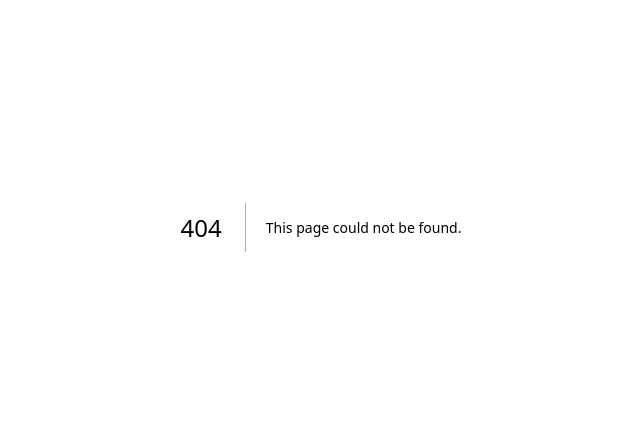
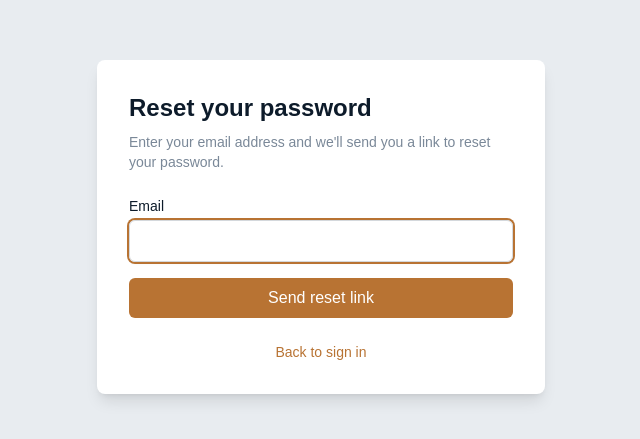
Before and after one commit to zunacoffee/coffee-repair-site, a Next.js app: page /forgot-password in a window 1280 px wide. Before the commit this address had no page. Shown: the part 173-612 px from the top of the page, without its empty margins (319-959 px from the left). Built offline with nearby package versions, Linux system fonts and the light colour scheme; no server answers.

Commit message:
add password reset flow

```diff
--- /dev/null
+++ b/app/forgot-password/page.tsx
@@ -0,0 +1,75 @@
+"use client"
+
+import { useState } from 'react'
+import { supabase } from '../supabase'
+
+export default function ForgotPasswordPage() {
+  const [email, setEmail] = useState('')
+  const [loading, setLoading] = useState(false)
+  const [sent, setSent] = useState(false)
+  const [error, setError] = useState<string | null>(null)
+
+  const handleSubmit = async (e: React.FormEvent) => {
+    e.preventDefault()
+    setLoading(true)
+    setError(null)
+
+    const { error } = await supabase.auth.resetPasswordForEmail(email, {
+      redirectTo: `${window.location.origin}/reset-password`,
+    })
+
+    setLoading(false)
+
+    if (error) {
+      setError(error.message)
+      return
+    }
+
+    setSent(true)
+  }
+
+  return (
+    <div className="min-h-screen flex items-center justify-center bg-cafe-silver px-4">
+      <div className="max-w-md w-full bg-white p-8 rounded-lg shadow-lg">
+        <h1 className="text-2xl font-semibold mb-2 text-cafe-navy">Reset your password</h1>
+        <p className="text-sm text-cafe-steel mb-6">
+          Enter your email address and we'll send you a link to reset your password.
+        </p>
+
+        {sent ? (
+          <div className="rounded-md bg-green-50 px-4 py-4 text-sm text-green-700">
+            Check your email for a password reset link. You can close this page.
+          </div>
+        ) : (
+          <form onSubmit={handleSubmit} className="space-y-4">
+            <div>
+              <label className="block text-sm font-medium text-cafe-navy">Email</label>
+              <input
+                type="email"
+                value={email}
+                onChange={(e) => setEmail(e.target.value)}
+                required
+                autoFocus
+                className="mt-1 block w-full px-3 py-2 border border-[#D4D8DC] rounded-md shadow-sm focus:outline-none focus:ring-2 focus:ring-cafe-bronze"
+              />
+            </div>
+
+            {error && <p className="text-sm text-red-600">{error}</p>}
+
+            <button
+              type="submit"
+              disabled={loading}
+              className="w-full py-2 px-4 bg-cafe-bronze text-white rounded-md hover:bg-[#a0632b] disabled:opacity-50"
+            >
+              {loading ? 'Sending...' : 'Send reset link'}
+            </button>
+          </form>
+        )}
+
+        <p className="mt-6 text-center text-sm text-cafe-steel">
+          <a href="/login" className="text-cafe-bronze font-medium">Back to sign in</a>
+        </p>
+      </div>
+    </div>
+  )
+}
--- a/app/login/page.tsx
+++ b/app/login/page.tsx
@@ -50,7 +50,10 @@ export default function LoginPage() {
           </div>
 
           <div>
-            <label className="block text-sm font-medium text-cafe-navy">Password</label>
+            <div className="flex items-center justify-between">
+              <label className="block text-sm font-medium text-cafe-navy">Password</label>
+              <a href="/forgot-password" className="text-xs text-cafe-bronze hover:underline">Forgot password?</a>
+            </div>
             <input
               type="password"
               value={password}
--- /dev/null
+++ b/app/reset-password/page.tsx
@@ -0,0 +1,144 @@
+"use client"
+
+import { useEffect, useState } from 'react'
+import { useRouter } from 'next/navigation'
+import { supabase } from '../supabase'
+
+export default function ResetPasswordPage() {
+  const router = useRouter()
+  const [password, setPassword] = useState('')
+  const [confirm, setConfirm] = useState('')
+  const [loading, setLoading] = useState(false)
+  const [error, setError] = useState<string | null>(null)
+  const [message, setMessage] = useState<string | null>(null)
+  const [sessionReady, setSessionReady] = useState(false)
+  const [linkInvalid, setLinkInvalid] = useState(false)
+
+  useEffect(() => {
+    const timeout = setTimeout(() => {
+      setLinkInvalid(true)
+    }, 5000)
+
+    const {
+      data: { subscription },
+    } = supabase.auth.onAuthStateChange((event) => {
+      if (event === 'PASSWORD_RECOVERY') {
+        clearTimeout(timeout)
+        setSessionReady(true)
+      }
+    })
+
+    return () => {
+      clearTimeout(timeout)
+      subscription.unsubscribe()
+    }
+  }, [])
+
+  const handleSubmit = async (e: React.FormEvent) => {
+    e.preventDefault()
+    setError(null)
+
+    if (password !== confirm) {
+      setError('Passwords do not match.')
+      return
+    }
+
+    if (password.length < 6) {
+      setError('Password must be at least 6 characters.')
+      return
+    }
+
+    setLoading(true)
+
+    const { error } = await supabase.auth.updateUser({ password })
+
+    setLoading(false)
+
+    if (error) {
+      setError(error.message)
+      return
+    }
+
+    setMessage('Password updated. Redirecting to sign in...')
+    setTimeout(() => router.push('/login'), 2000)
+  }
+
+  if (linkInvalid && !sessionReady) {
+    return (
+      <div className="min-h-screen flex items-center justify-center bg-cafe-silver px-4">
+        <div className="max-w-md w-full bg-white p-8 rounded-lg shadow-lg text-center">
+          <h1 className="text-2xl font-semibold mb-2 text-cafe-navy">Link expired</h1>
+          <p className="text-sm text-cafe-steel mb-6">
+            This password reset link is invalid or has expired.
+          </p>
+          <a
+            href="/forgot-password"
+            className="inline-block py-2 px-4 bg-cafe-bronze text-white rounded-md hover:bg-[#a0632b] text-sm font-medium"
+          >
+            Request a new link
+          </a>
+        </div>
+      </div>
+    )
+  }
+
+  if (!sessionReady) {
+    return (
+      <div className="min-h-screen flex items-center justify-center bg-cafe-silver px-4">
+        <div className="max-w-md w-full bg-white p-8 rounded-lg shadow-lg text-center">
+          <p className="text-cafe-steel text-sm">Verifying reset link...</p>
+        </div>
+      </div>
+    )
+  }
+
+  return (
+    <div className="min-h-screen flex items-center justify-center bg-cafe-silver px-4">
+      <div className="max-w-md w-full bg-white p-8 rounded-lg shadow-lg">
+        <h1 className="text-2xl font-semibold mb-2 text-cafe-navy">Choose a new password</h1>
+        <p className="text-sm text-cafe-steel mb-6">Enter a new password for your account.</p>
+
+        {message ? (
+          <div className="rounded-md bg-green-50 px-4 py-4 text-sm text-green-700">{message}</div>
+        ) : (
+          <form onSubmit={handleSubmit} className="space-y-4">
+            <div>
+              <label className="block text-sm font-medium text-cafe-navy">New password</label>
+              <input
+                type="password"
+                value={password}
+                onChange={(e) => setPassword(e.target.value)}
+                required
+                minLength={6}
+                autoFocus
+                className="mt-1 block w-full px-3 py-2 border border-[#D4D8DC] rounded-md shadow-sm focus:outline-none focus:ring-2 focus:ring-cafe-bronze"
+              />
+            </div>
+
+            <div>
+              <label className="block text-sm font-medium text-cafe-navy">Confirm password</label>
+              <input
+                type="password"
+                value={confirm}
+                onChange={(e) => setConfirm(e.target.value)}
+                required
+                minLength={6}
+                className="mt-1 block w-full px-3 py-2 border border-[#D4D8DC] rounded-md shadow-sm focus:outline-none focus:ring-2 focus:ring-cafe-bronze"
+              />
+            </div>
+
+            {error && <p className="text-sm text-red-600">{error}</p>}
+
+            <button
+              type="submit"
+              disabled={loading}
+              className="w-full py-2 px-4 bg-cafe-bronze text-white rounded-md hover:bg-[#a0632b] disabled:opacity-50"
+            >
+              {loading ? 'Updating...' : 'Update password'}
+            </button>
+          </form>
+        )}
+      </div>
+    </div>
+  )
+}
```
